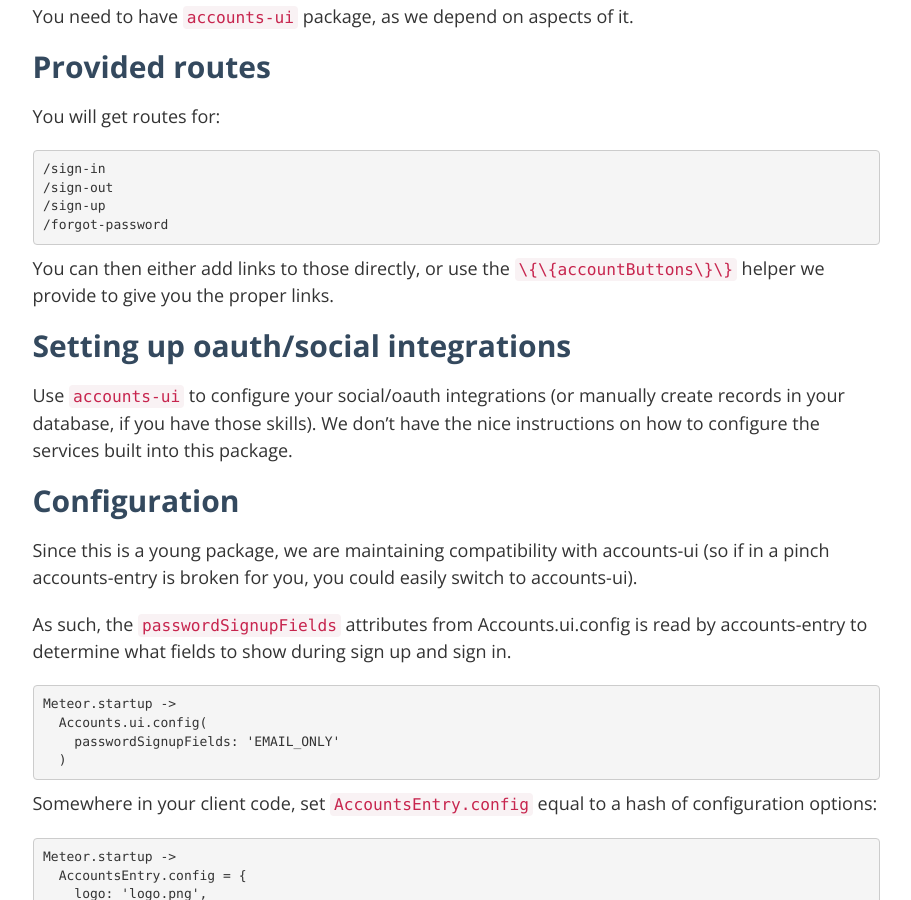
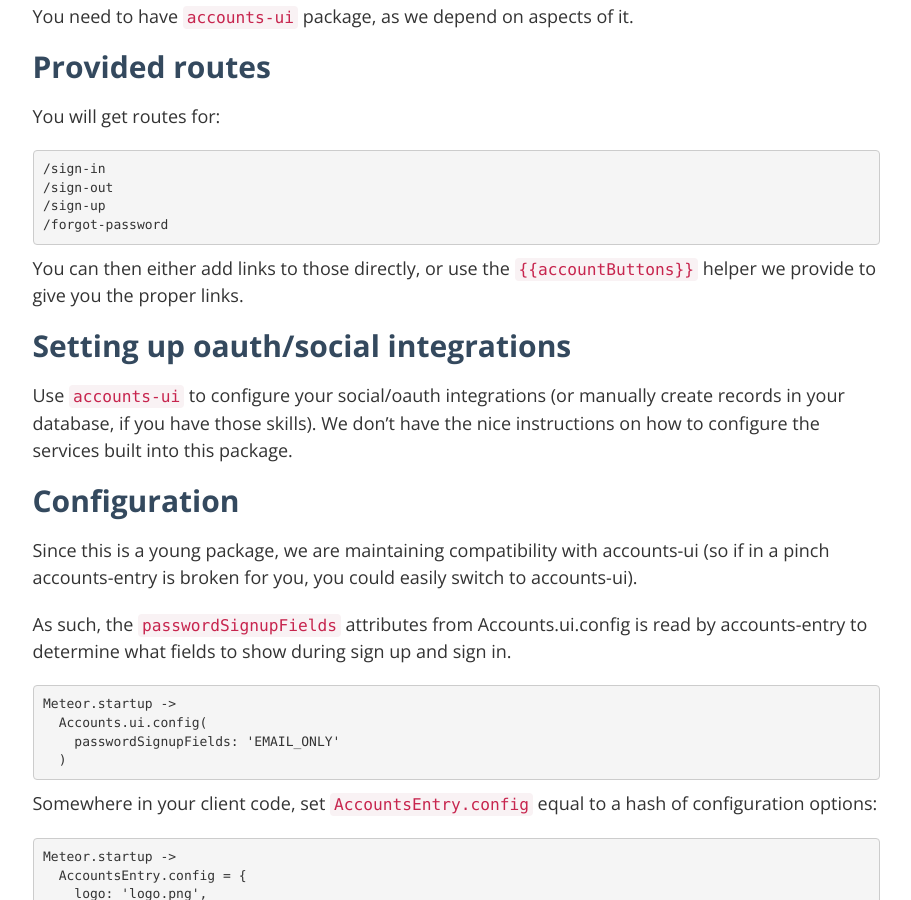
Before and after one commit to Differential/accounts-entry, a Jekyll site: the page built from index.markdown, in a window 1280 px wide and 900 px high, scrolled down 905 px. Shown: the whole window, without its empty margins (330-1241 px from the left). Built offline with Jekyll 4.4.1, drawn with Linux system fonts in a browser that asks for light colours; nearby versions of some CDN libraries; Markdown is read by kramdown in place of the engine named in the settings; some of the changed lines change nothing that is shown.

Commit message:
Attempt fix

````diff
--- a/index.markdown
+++ b/index.markdown
@@ -39,8 +39,8 @@ You will get routes for:
 /forgot-password
 ```
 
-You can then either add links to those directly, or use the `\{\{accountButtons\}\}`
-helper we provide to give you the proper links.
+{% assign special = '{{accountButtons}}' %}
+You can then either add links to those directly, or use the `{{ special }}` helper we provide to give you the proper links.
 
 ## Setting up oauth/social integrations
 
````
